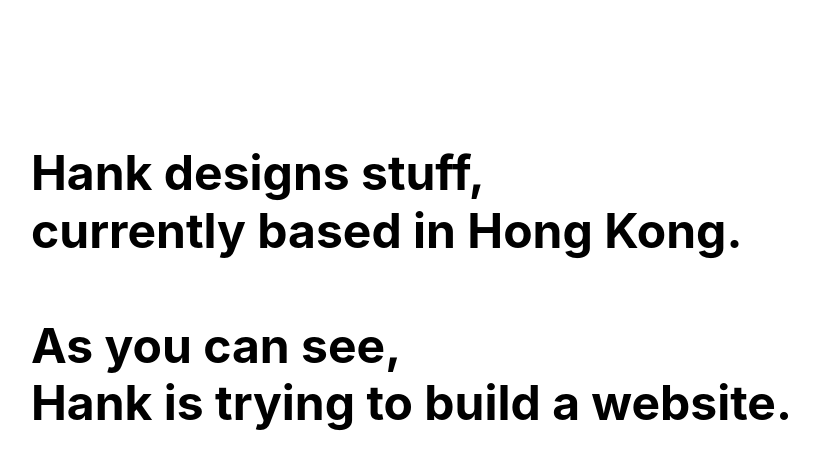
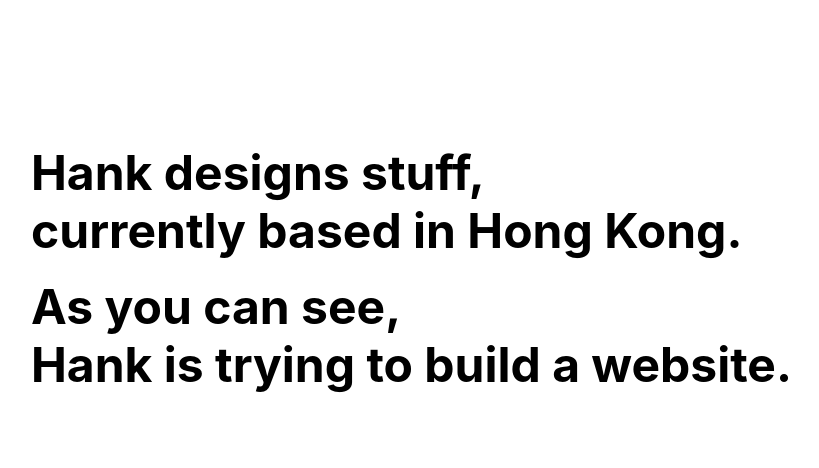
Before and after one commit to hankisthatyou/home, a plain HTML site: page index.html in a window 1280 px wide. Shown: the whole page, without its empty margins (113-932 px from the left). Drawn offline with Linux system fonts and the light colour scheme.

Commit message:
reset a little bit of user agent stylesheet

```diff
--- a/index.html
+++ b/index.html
@@ -29,6 +29,12 @@ h1 {
   line-height: 1.2;
   color: #070707
   -webkit-text-size-adjust: 100%;
+
+  /* user agent stylesheet reset */
+  -webkit-margin-before: 0em;
+  -webkit-margin-after: 0em;
+
+  padding-bottom: 0.4em;
 }
 
 @media screen and (max-width: 1024px) {
@@ -61,7 +67,10 @@ h1 {
 
 <div id='main-intro-wrapper'>
   <h1>
-    Hank designs stuff,<br>currently based in Hong Kong.<br><br>As you can see,<br>Hank is trying to build a website.
+    Hank designs stuff,<br>currently based in Hong Kong.
+  </h1>
+  <h1>
+    As you can see,<br>Hank is trying to build a website.
   </h1>
 <div>
 
```
